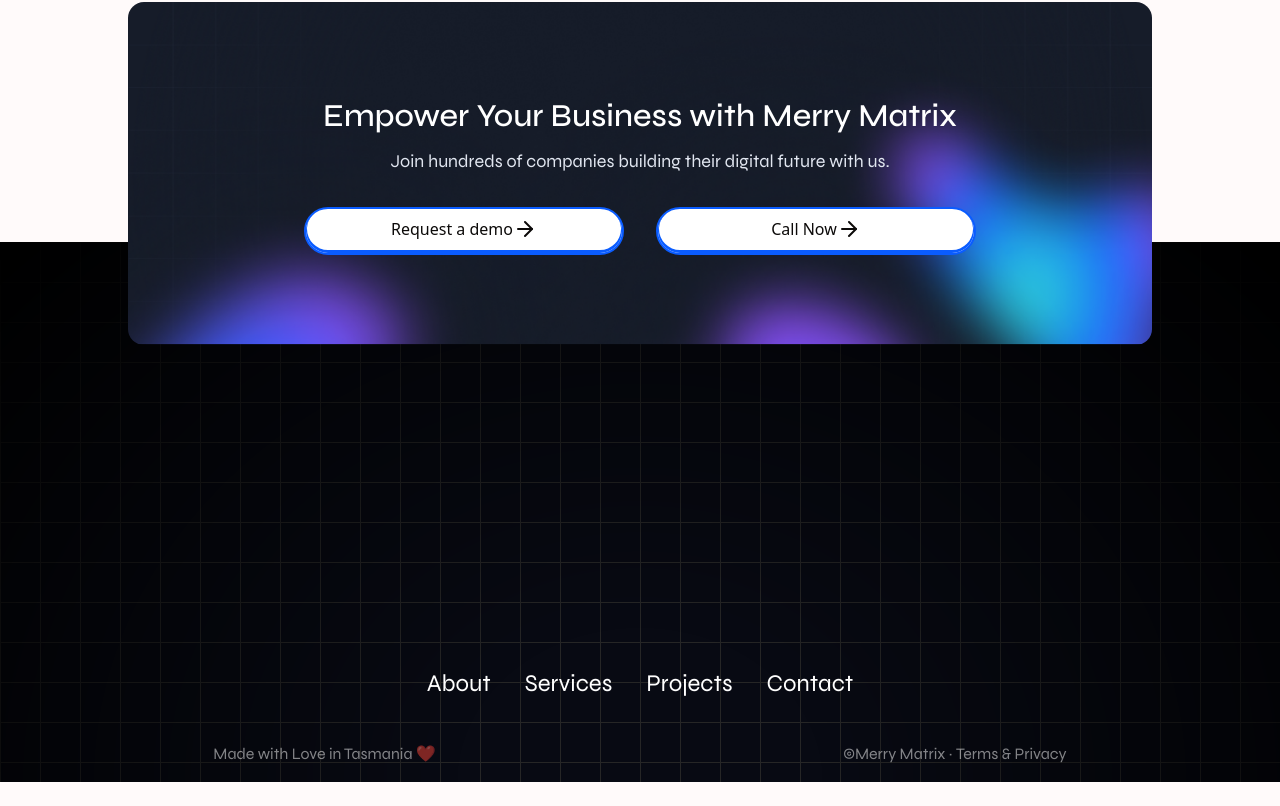
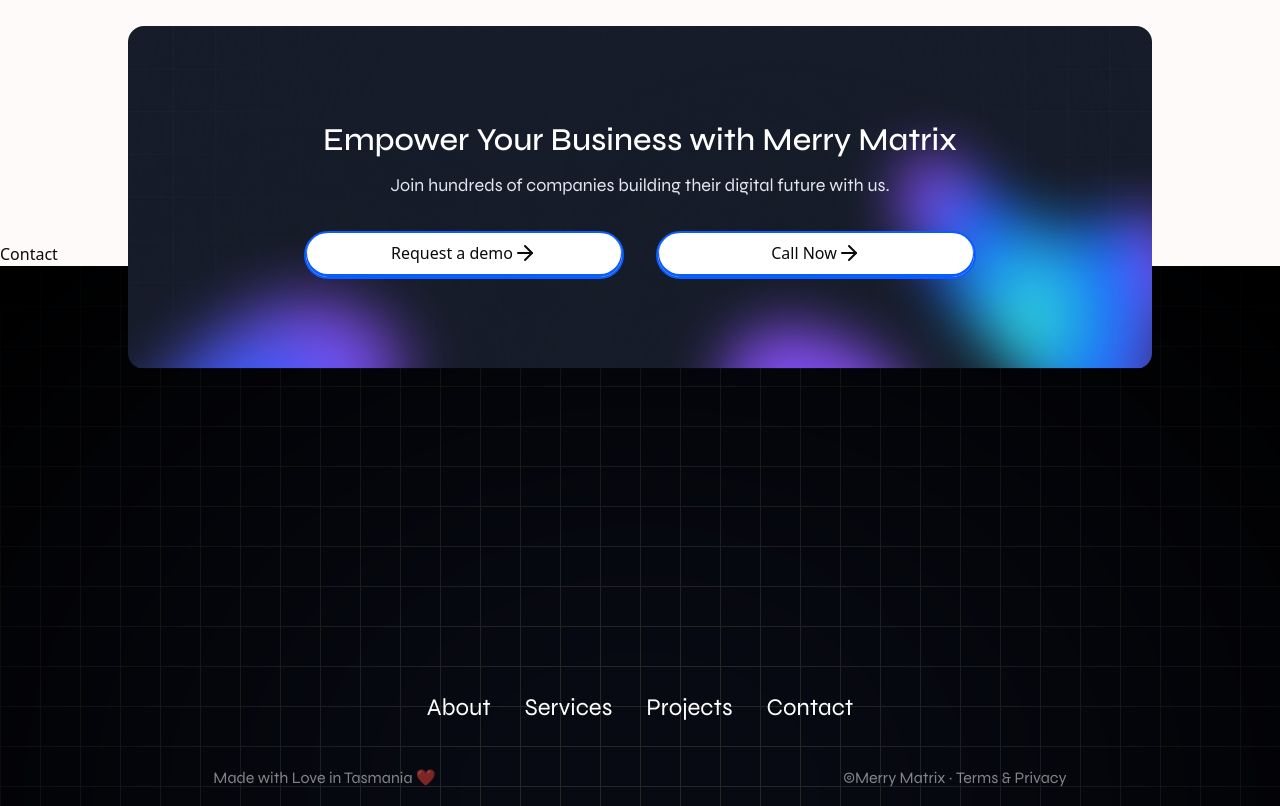
Before and after one commit to Feneel518/merry, a Next.js app: page / in a window 1280 px wide. Shown: the part 7648-8454 px from the top of the page. Before the commit the page ends 8430 px from the top, so only its background shows below. Built offline with nearby package versions, Linux system fonts and the light colour scheme.

Commit message:
small changes

```diff
--- a/src/app/page.tsx
+++ b/src/app/page.tsx
@@ -1,4 +1,5 @@
 import Clients from "@/components/Clients";
+import Contact from "@/components/Contact";
 import Expertise from "@/components/Expertise";
 import Footer from "@/components/Footer";
 import Hero from "@/components/Hero";
@@ -22,6 +23,7 @@
       <Integrations></Integrations>
       <Industries></Industries>
       <Scroll></Scroll>
+      <Contact></Contact>
       {/* <Inspiration></Inspiration> */}
       <Footer></Footer>
     </div>
--- /dev/null
+++ b/src/components/Contact.tsx
@@ -0,0 +1,9 @@
+import { FC } from "react";
+
+interface ContactProps {}
+
+const Contact: FC<ContactProps> = ({}) => {
+  return <div>Contact</div>;
+};
+
+export default Contact;
--- a/src/lib/email.tsx
+++ b/src/lib/email.tsx
@@ -1,9 +1,9 @@
 const nodemailer = require("nodemailer");
 
 // Create a transporter for SMTP
-const transporter = nodemailer.createTransport({
-  host: "smtp.example.com",
-  port: 587,
+export const transporter = nodemailer.createTransport({
+  host: "smtp.zoho.com",
+  port: 465,
   secure: false, // upgrade later with STARTTLS
   auth: {
     user: process.env.SMTP_USER,
```
